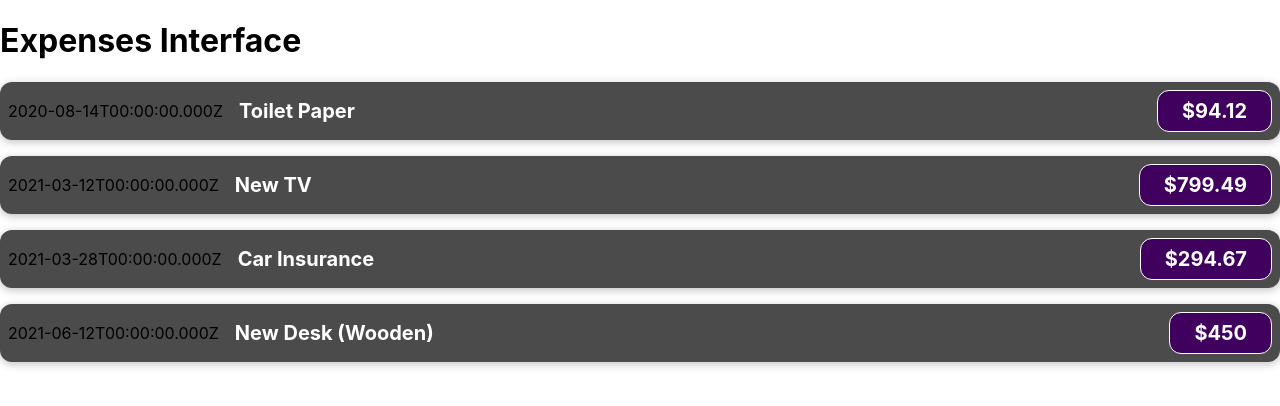
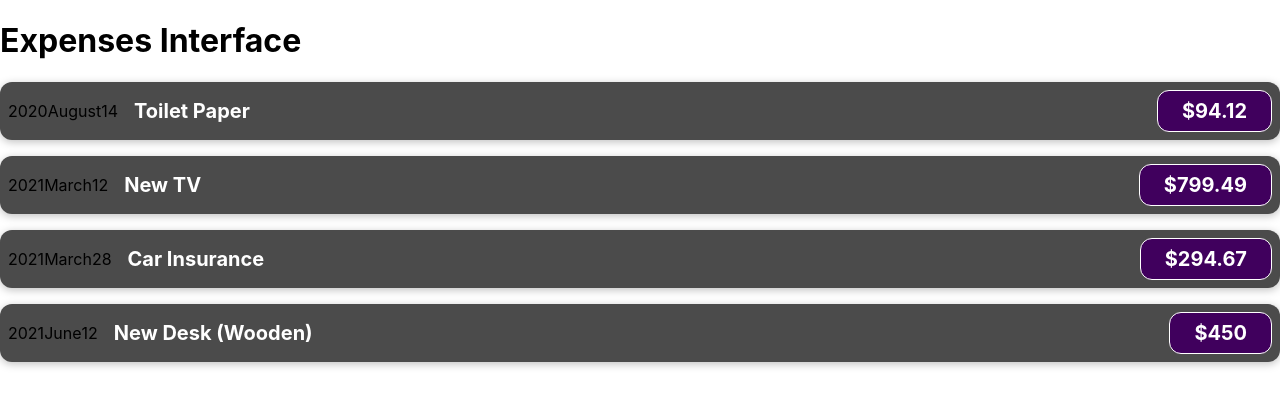
Before and after one commit to LawrenceChanKokWai/expenses-interface, a React (Create React App) app: page / in a window 1280 px wide. Shown: the top 406 px of the page. Built offline with nearby package versions, Linux system fonts and the light colour scheme.

Commit message:
Updated date in ExpensesItem

```diff
--- a/src/components/ExpensesItem.js
+++ b/src/components/ExpensesItem.js
@@ -1,9 +1,15 @@
 import "./ExpensesItem.css";
 
 function ExpensesItem(props) {
+  const year = props.date.getFullYear();
+  const month = props.date.toLocaleString("en-US", { month: "long" });
+  const day = props.date.toLocaleString("en-US", { day: "2-digit" });
+
   return (
     <div className="expense-item">
-      <div>{props.date.toISOString()}</div>
+      <div>{year}</div>
+      <div>{month}</div>
+      <div>{day}</div>
       <div className="expense-item__description">
         <h2>{props.title}</h2>
         <div className="expense-item__price">${props.amount}</div>
```
